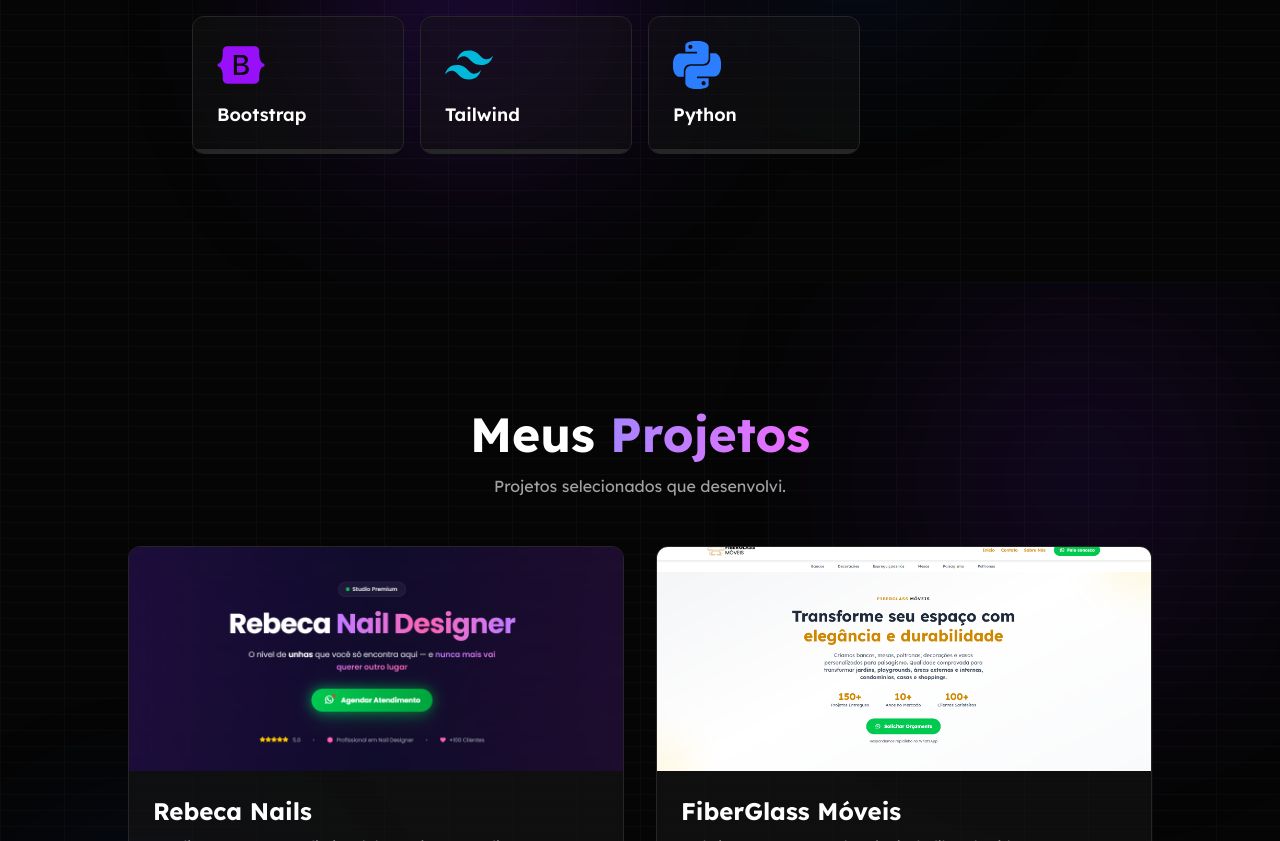
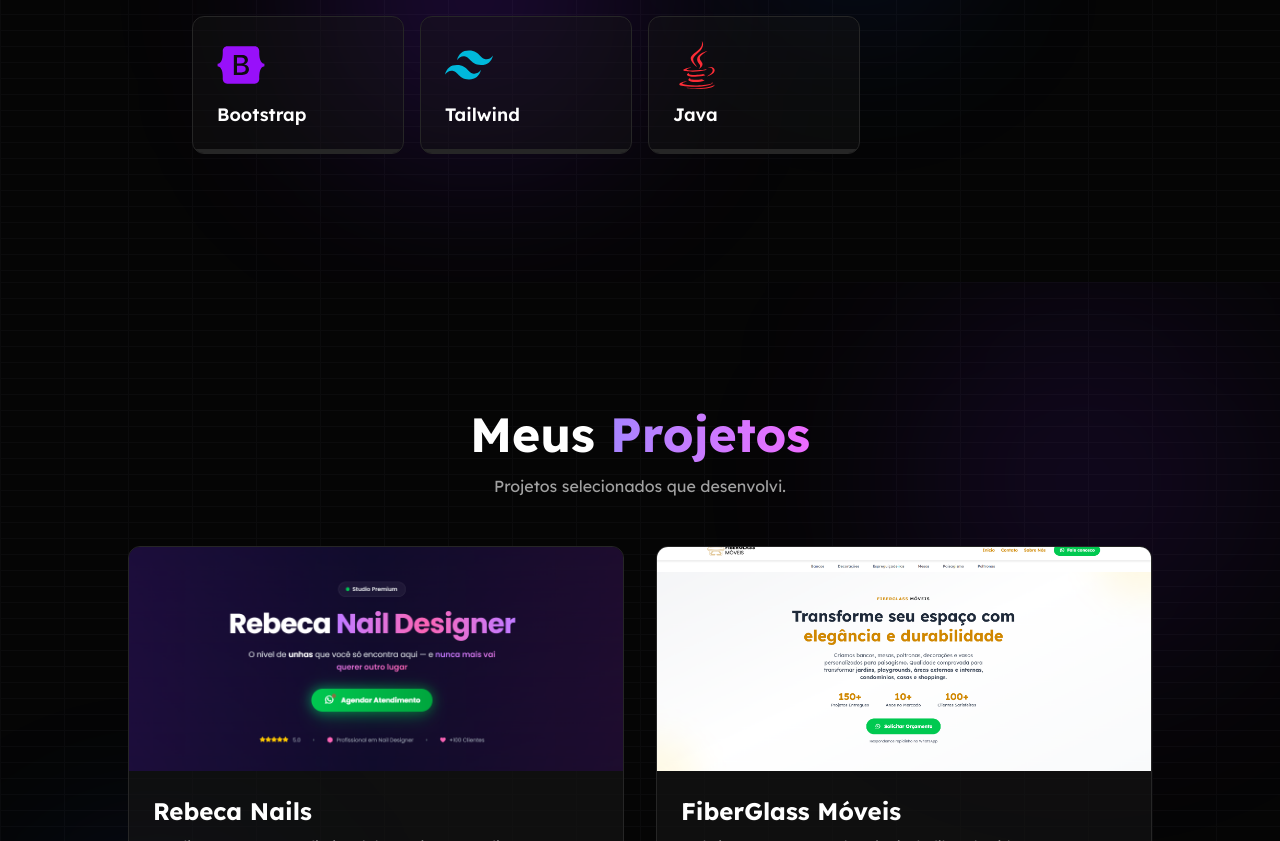
Before and after one commit to MatheusOtho/Portf-lioV2, a React (Vite) app: page / in a window 1280 px wide. Shown: the part 1202-2043 px from the top of the page. Built offline with nearby package versions, Linux system fonts and the light colour scheme.

Commit message:
trocando python por Java

```diff
--- a/src/components/skills.jsx
+++ b/src/components/skills.jsx
@@ -5,7 +5,7 @@ import {
   FaReact,
   FaBootstrap,
 } from "react-icons/fa";
-import { SiTailwindcss, SiPython } from "react-icons/si";
+import { SiTailwindcss, SiJava } from "react-icons/si";
 
 const skills = [
   { name: "HTML5", icon: FaHtml5, color: "text-orange-500" },
@@ -14,7 +14,7 @@ const skills = [
   { name: "React", icon: FaReact, color: "text-cyan-400" },
   { name: "Bootstrap", icon: FaBootstrap, color: "text-purple-600" },
   { name: "Tailwind", icon: SiTailwindcss, color: "text-cyan-500" },
-  { name: "Python", icon: SiPython, color: "text-blue-500" },
+  { name: "Java", icon: SiJava, color: "text-red-500" },
 ];
 
 function Skills() {
```
